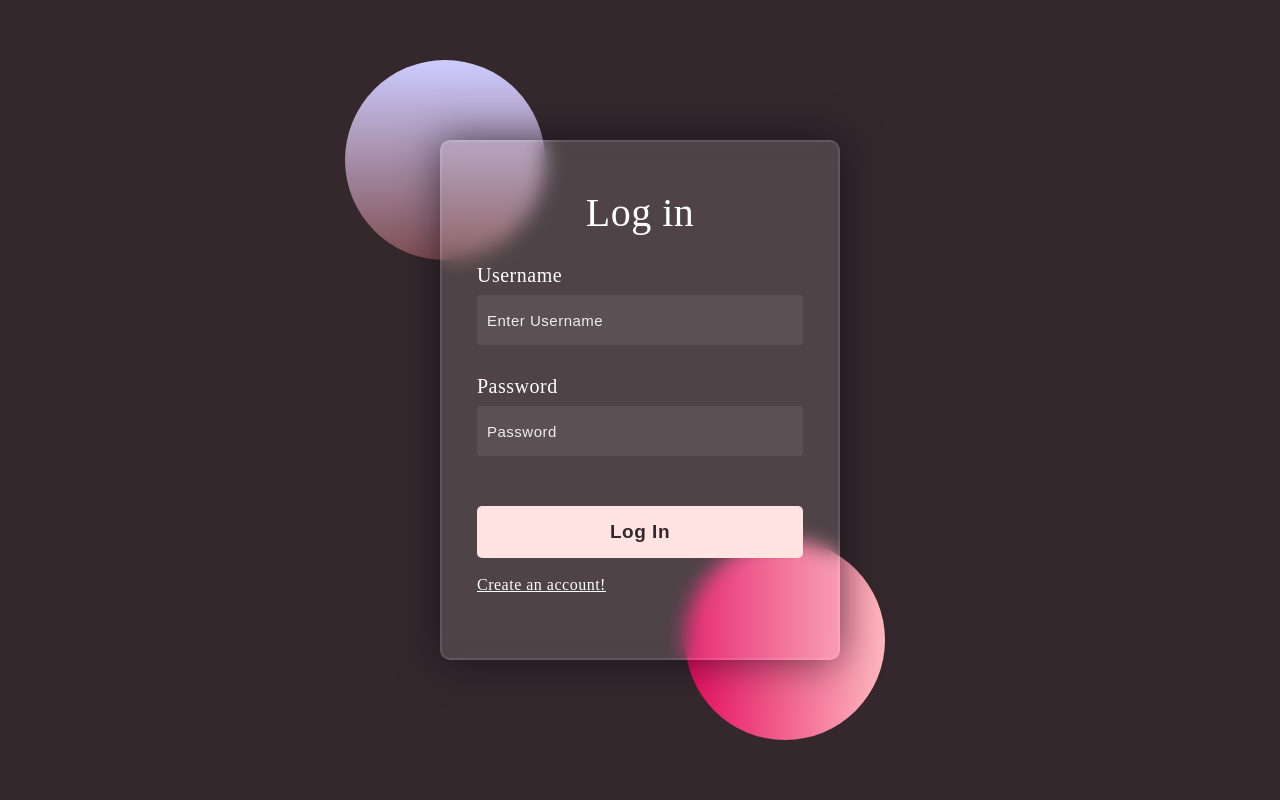
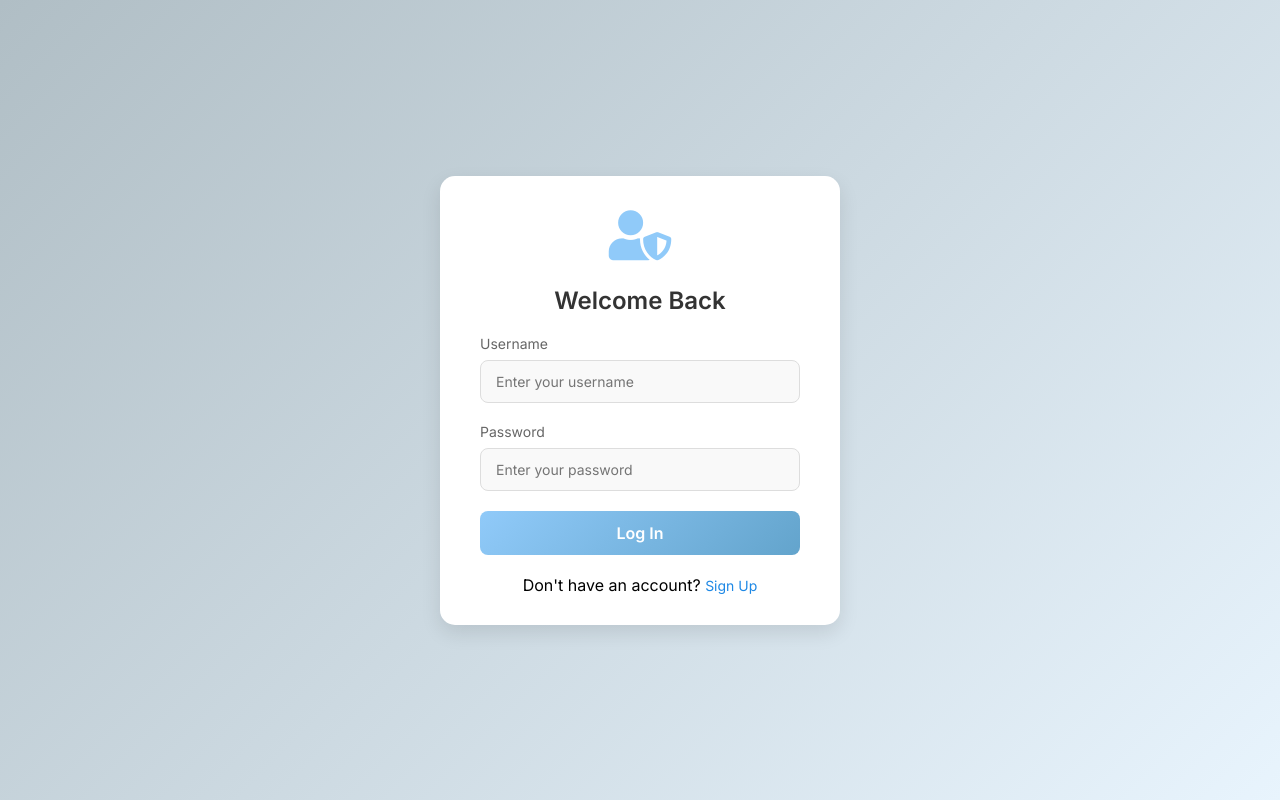
Before and after one commit to NHabibahMahbub/VistaNest, a Django app: page /login in a window 1280 px wide. Run offline with Django 5.2, Linux system fonts and the light colour scheme.

Commit message:
update login.html

```diff
--- a/mysite/templates/login.html
+++ b/mysite/templates/login.html
@@ -1,134 +1,142 @@
 <!DOCTYPE html>
-<html>
+<html lang="en">
 <head>
+    <meta charset="UTF-8">
+    <meta name="viewport" content="width=device-width, initial-scale=1.0">
     <title>Login Page</title>
 
-    <link rel="preconnect" href="https://fonts.gstatic.com">
+    <!-- Google Fonts -->
+    <link href="https://fonts.googleapis.com/css2?family=Inter:wght@300;400;600&display=swap" rel="stylesheet">
+
+    <!-- Font Awesome for Icons -->
     <link rel="stylesheet" href="https://cdnjs.cloudflare.com/ajax/libs/font-awesome/5.15.4/css/all.min.css">
-    <link href="https://fonts.googleapis.com/css2?family=Poppins:wght@300;500;600&display=swap" rel="stylesheet">
 
-    <style media="screen">
-      *,
-*:before,
-*:after{
+    <style>
+        * {
+            margin: 0;
             padding: 0;
-    margin: 0;
             box-sizing: border-box;
-}
-body{
-    background-color: #34282C;
-}
-.background{
-    width: 430px;
-    height: 520px;
-    position: absolute;
-    transform: translate(-50%,-50%);
-    left: 50%;
-    top: 50%;
-}
-.background .shape{
-    height: 200px;
-    width: 200px;
-    position: absolute;
-    border-radius: 50%;
-}
-.shape:first-child{
-    background: linear-gradient(
-        #CCCCFF,
-        #7F4E52
-    );
-    left: -80px;
-    top: -80px;
+            font-family: 'Inter', sans-serif;
         }
 
-.shape:last-child{
-    background: linear-gradient(
-        to right,
-        #E30B5D,
-        #FFB8BF
-    );
-    right: -30px;
-    bottom: -80px;
+        body {
+            background: linear-gradient(135deg, #b0bec5, #e8f4fd); /* More grey added to the gradient */
+            display: flex;
+            justify-content: center;
+            align-items: center;
+            height: 100vh;
         }
-form{
-    height: 520px;
-    width: 400px;
-    background-color: rgba(255,255,255,0.13);
-    position: absolute;
-    transform: translate(-50%,-50%);
-    top: 50%;
-    left: 50%;
-    border-radius: 10px;
-    backdrop-filter: blur(10px);
-    border: 2px solid rgba(255,255,255,0.1);
-    box-shadow: 0 0 40px rgba(8,7,16,0.6);
-    padding: 50px 35px;
-}
-form *{
-    font-family: Ahem!, sans-serif;
-    color: #ffffff;
-    letter-spacing: 0.5px;
-    outline: none;
-    border: none;
-}
-form h3{
-    font-size: 40px;
-    font-weight: 500;
-    line-height: 42px;
+
+        .login-container {
+            background: white;
+            padding: 30px 40px;
+            border-radius: 15px;
+            box-shadow: 0 8px 20px rgba(0, 0, 0, 0.1);
+            width: 100%;
+            max-width: 400px;
             text-align: center;
         }
 
-label{
+        .login-container .icon {
+            font-size: 50px;
+            color: #90caf9; /* Icon color matching the submit button gradient */
+            margin-bottom: 20px;
+        }
+
+        .login-container h3 {
+            font-size: 24px;
+            font-weight: 600;
+            color: #333;
+            margin-bottom: 20px;
+        }
+
+        .form-group {
+            margin-bottom: 20px;
+            text-align: left; /* Left-align the input fields */
+        }
+
+        .form-group label {
+            font-size: 14px;
+            font-weight: 500;
+            color: #666;
             display: block;
-    margin-top: 30px;
-    font-size: 20px;
-    font-weight: 500;
+            margin-bottom: 8px;
         }
-input{
+
+        .form-group input {
+            width: 100%;
+            padding: 12px 15px;
+            font-size: 14px;
+            border: 1px solid #ddd;
+            border-radius: 8px;
+            background: #f9f9f9;
+            transition: all 0.3s ease;
+        }
+
+        .form-group input:focus {
+            border-color: #90caf9;
+            background: white;
+            box-shadow: 0 0 5px rgba(144, 202, 249, 0.5);
+        }
+
+        .btn {
             display: block;
-    height: 50px;
             width: 100%;
-    background-color: rgba(255,255,255,0.07);
-    border-radius: 3px;
-    padding: 0 10px;
-    margin-top: 8px;
-    font-size: 15px;
-    font-weight: 300;
+            padding: 12px 0;
+            background: linear-gradient(135deg, #90caf9, #63a4cc); /* Slightly darker soothing blue gradient */
+            color: white;
+            font-size: 16px;
+            font-weight: 600;
+            text-align: center;
+            border: none;
+            border-radius: 8px;
+            cursor: pointer;
+            transition: background 0.3s ease, transform 0.3s ease;
         }
-::placeholder{
-    color: #EEEEEE;
+
+        .btn:hover {
+            background: linear-gradient(135deg, #63a4cc, #4f8fbf); /* Darker hover gradient */
+            transform: translateY(-2px); /* Slight hover elevation */
         }
-button{
-    margin-top: 50px;
-    width: 100%;
-    background-color: #FFE4E1;
-    color: #34282C;
-    padding: 15px 0;
-    font-size: 19px;
-    font-weight: 600;
-    border-radius: 5px;
-    cursor: pointer;
+
+        .form-footer {
+            text-align: center;
+            margin-top: 20px;
+        }
+
+        .form-footer a {
+            color: #1e88e5;
+            text-decoration: none;
+            font-size: 14px;
+        }
+
+        .form-footer a:hover {
+            text-decoration: underline;
+        }
     </style>
 </head>
 <body>
-    <div class="background">
-        <div class="shape"></div>
-        <div class="shape"></div>
-
+    <div class="login-container">
+        <!-- Shield Icon -->
+        <div class="icon">
+            <i class="fas fa-user-shield"></i>
         </div>
+        <h3>Welcome Back</h3>
         <form method="post">
             {% csrf_token %}
-        <h3>Log in</h3>
-        {% csrf_token %}
+            <div class="form-group">
                 <label for="username">Username</label>
-        <input type="text" placeholder="Enter Username" id="username" name="username">
-
+                <input type="text" id="username" name="username" placeholder="Enter your username" required>
+            </div>
+            <div class="form-group">
                 <label for="password">Password</label>
-        <input type="password" placeholder="Password" id="password" name="pass">
-        <button type="submit">Log In</button>
-        <br>
-        <br>
-        <a href="{% url 'signup' %}" > Create an account!</a>
+                <input type="password" id="password" name="pass" placeholder="Enter your password" required>
+            </div>
+            <button class="btn" type="submit">Log In</button>
+            <div class="form-footer">
+                <p>Don't have an account? <a href="{% url 'signup' %}">Sign Up</a></p>
+            </div>
         </form>
+    </div>
 </body>
 </html>
```
Lines whose indentation alone changed are shown as unchanged.
